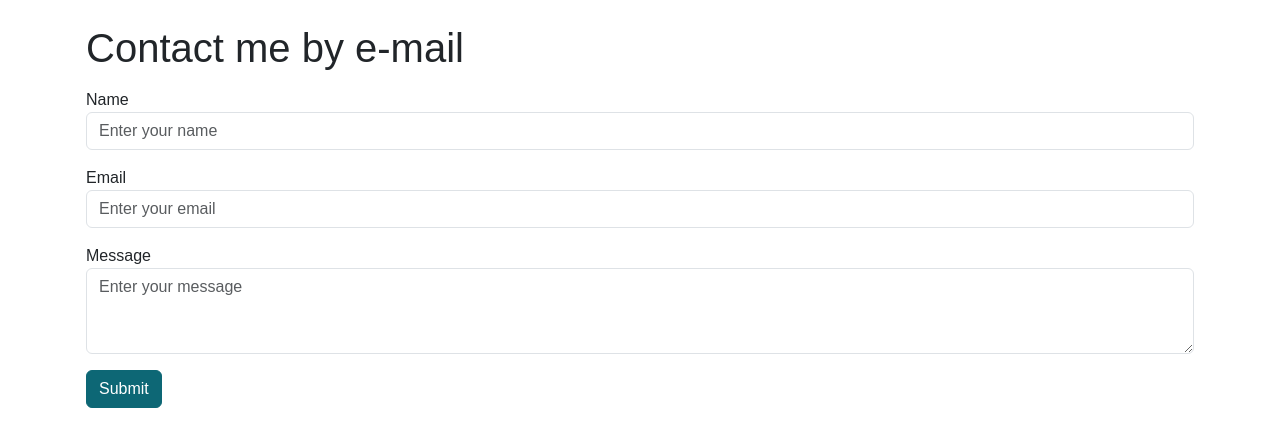
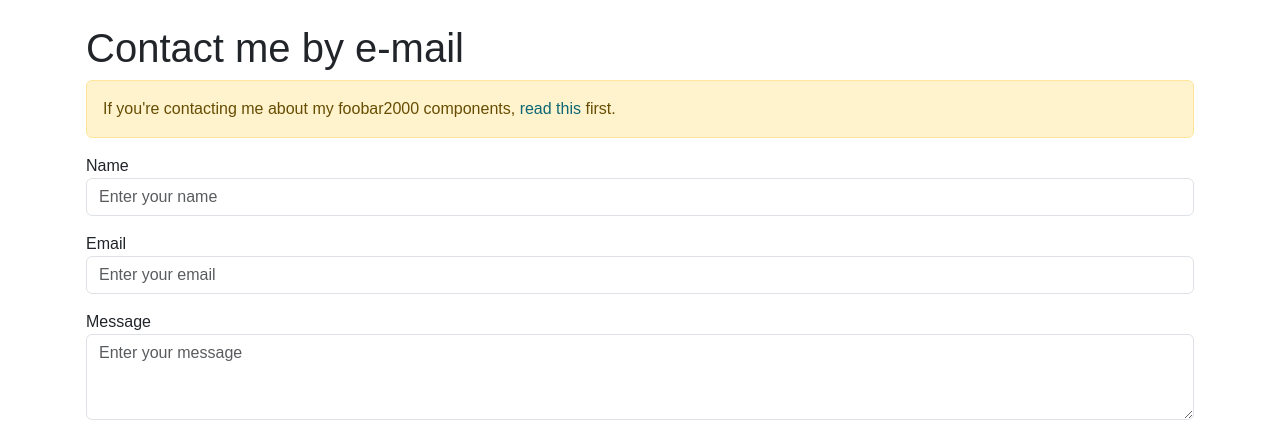
Before and after one commit to lscpriv/kode54-net, a website built with Parcel: page src/contact.pug in a window 1280 px wide. Shown: the top 433 px of the page. Built offline with nearby package versions, Linux system fonts and the light colour scheme; a web font is replaced by a local one.

Commit message:
Update contact.pug

```diff
--- a/src/contact.pug
+++ b/src/contact.pug
@@ -4,6 +4,8 @@ block title
     title Contact - Christopher Snowhill
 block content
     h1 Contact me by e-mail
+    .alert.alert-warning(role="alert")
+        span If you're contacting me about my foobar2000 components, #[a(href="https://kode54.net/fb2k-unfold") read this] first.
     form(name='contact' method='post' data-netlify='true' data-netlify-recaptcha='true')
         .mb-3
         label(for='name') Name
```
